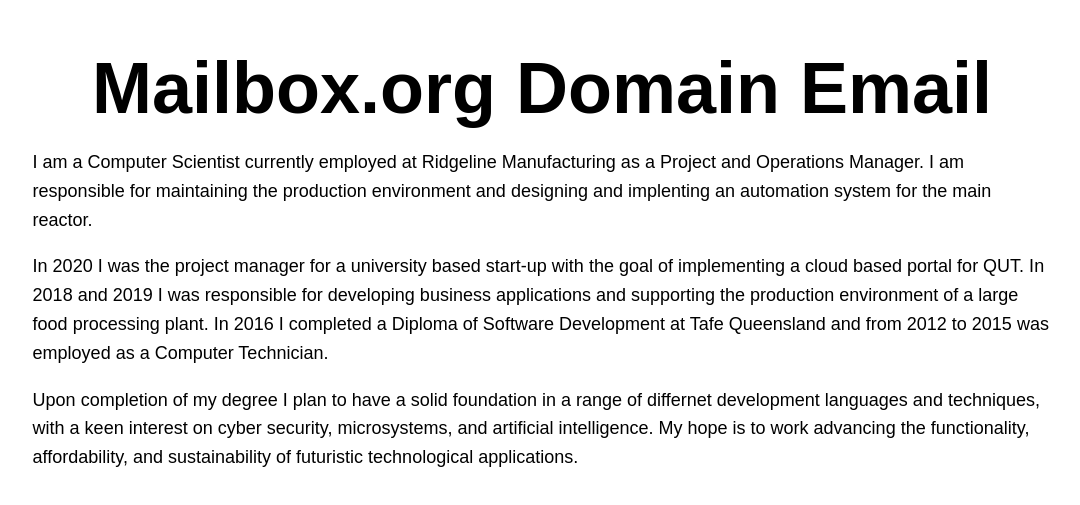
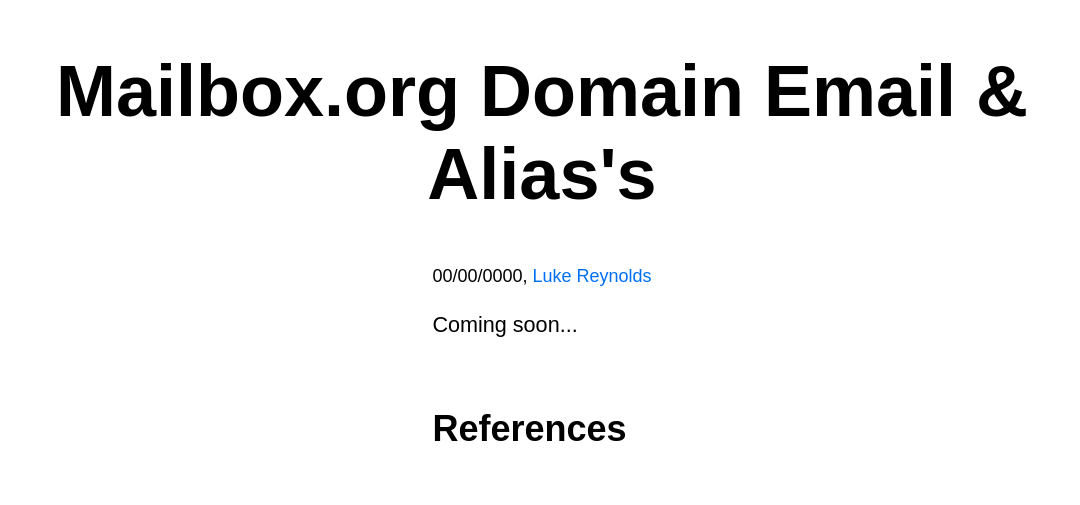
Before and after one commit to lreynolds188/Portfolio, a Next.js app: page /tutorials/mailbox-org-domain in a window 1280 px wide. Shown: the part 253-758 px from the top of the page, without its empty margins (98-1178 px from the left). Built offline with nearby package versions, Linux system fonts and the light colour scheme.

Commit message:
Update mailbox-org-domain.js

```diff
--- a/pages/tutorials/mailbox-org-domain.js
+++ b/pages/tutorials/mailbox-org-domain.js
@@ -10,24 +10,16 @@ export default function Home() {
       </Head>
 
       <main className={styles.main}>
-        <h1 className={styles.title}>Mailbox.org Domain Email</h1>
+        <h1 className={styles.title}>Mailbox.org Domain Email & Alias's</h1>
+	  	<div>
+		  	<br />
+			<p>00/00/0000, <a href="https://thereynolds.com.au">Luke Reynolds</a></p>
+			<p className={styles.description}>Coming soon...</p><br /><br />
 
-        <div>
-         <p>
-            I am a Computer Scientist currently employed at Ridgeline Manufacturing as a Project and Operations Manager.
-            I am responsible for maintaining the production environment and designing and implenting an automation system for the main reactor.
-          </p>
-          <p>
-            In 2020 I was the project manager for a university based start-up with the goal of implementing a cloud
-            based portal for QUT. In 2018 and 2019 I was responsible for developing business applications and supporting
-            the production environment of a large food processing plant. In 2016 I completed a Diploma of Software Development
-            at Tafe Queensland and from 2012 to 2015 was employed as a Computer Technician.
-          </p>
-          <p>
-            Upon completion of my degree I plan to have a solid foundation in a range of differnet development
-            languages and techniques, with a keen interest on cyber security, microsystems, and artificial intelligence.
-            My hope is to work advancing the functionality, affordability, and sustainability of futuristic technological applications.
-          </p>
+		<h2>References</h2>
+			<ul className={styles.descriptionLeft}>
+
+			</ul>
         </div>
       </main>
     </div>
```
